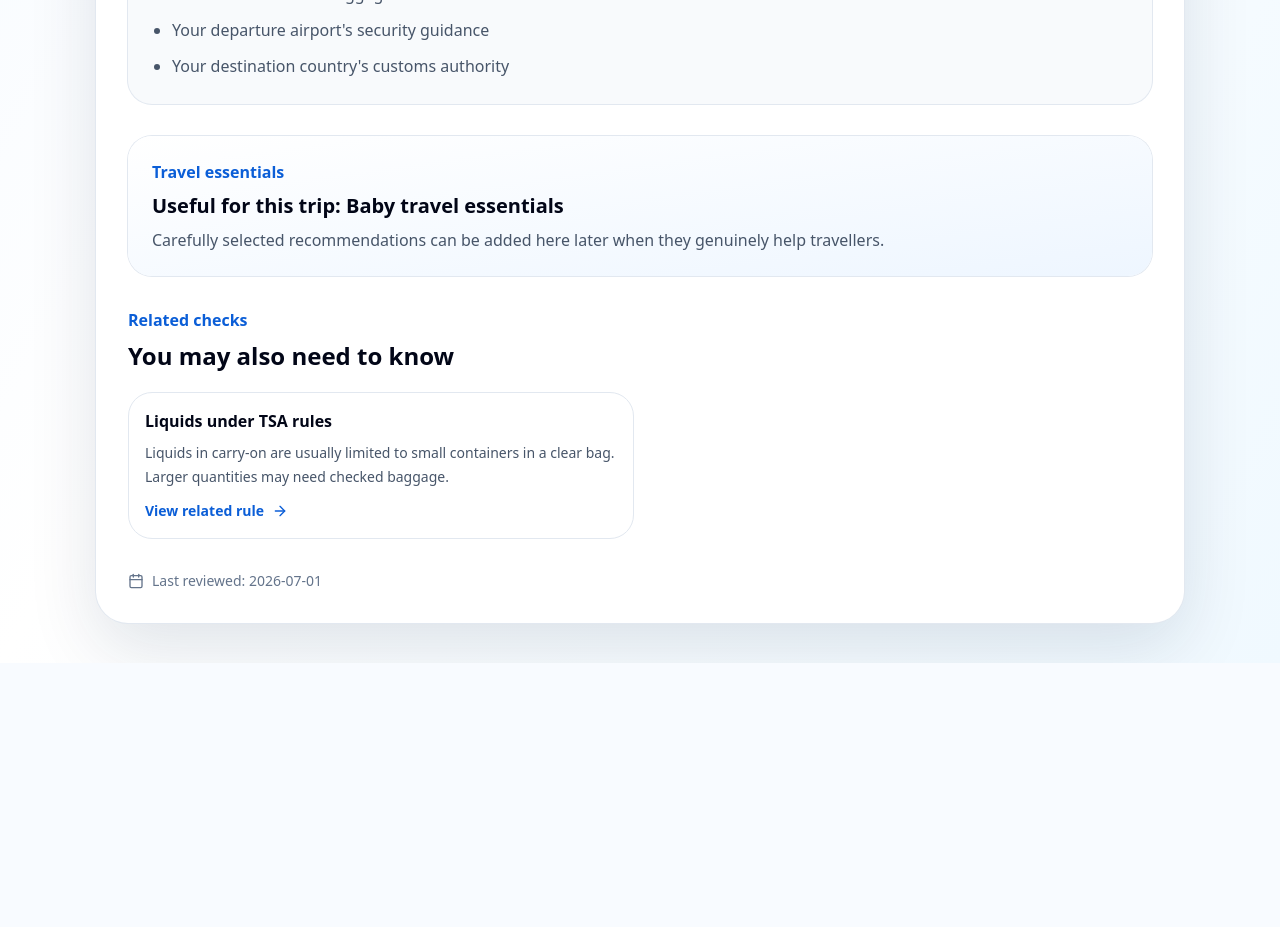
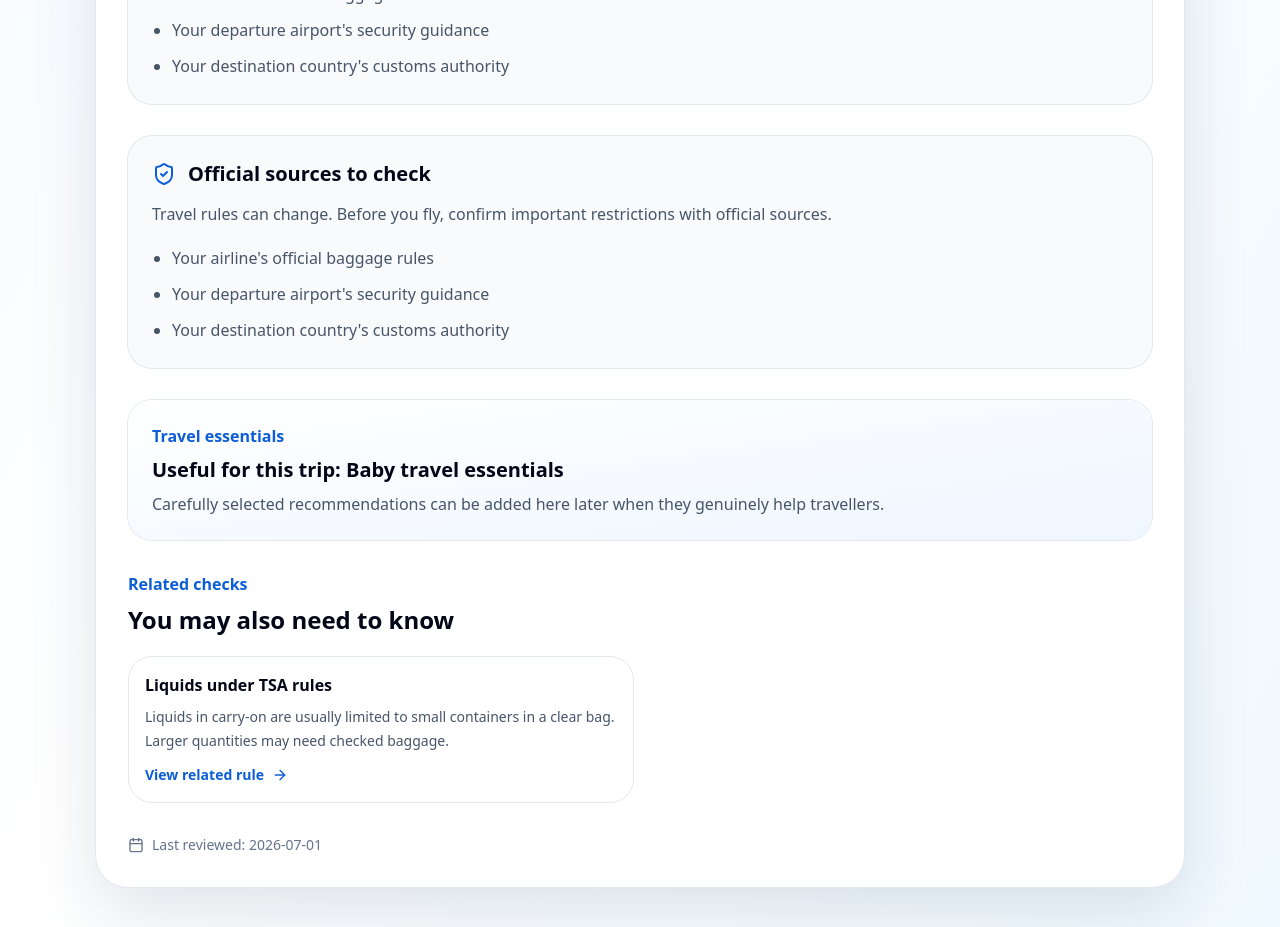
Before and after one commit to gauravmehta2702/canibringitnow-v2, a Next.js app: page /rules/baby-milk-plane/ in a window 1280 px wide. Shown: the part 1440-2367 px from the top of the page. Before the commit the page ends 2103 px from the top, so only its background shows below. Built offline with nearby package versions, Linux system fonts and the light colour scheme.

Commit message:
Add official sources section

```diff
--- a/src/app/rules/[slug]/page.tsx
+++ b/src/app/rules/[slug]/page.tsx
@@ -233,6 +233,22 @@ const faqSchema = buildFaqSchema(rule);
     <li>Your destination country&apos;s customs authority</li>
   </ul>
 </div>
+            <div className="mt-8 rounded-3xl bg-slate-50 p-6 ring-1 ring-slate-200">
+  <div className="flex items-center gap-3">
+    <ShieldCheck className="h-6 w-6 text-brand-600" />
+    <h2 className="text-xl font-bold text-slate-950">Official sources to check</h2>
+  </div>
+
+  <p className="mt-3 leading-7 text-slate-600">
+    Travel rules can change. Before you fly, confirm important restrictions with official sources.
+  </p>
+
+  <ul className="mt-4 list-disc space-y-2 pl-5 leading-7 text-slate-600">
+    <li>Your airline&apos;s official baggage rules</li>
+    <li>Your departure airport&apos;s security guidance</li>
+    <li>Your destination country&apos;s customs authority</li>
+  </ul>
+</div>
             {rule.affiliateType && (
               <div className="mt-8 rounded-3xl bg-gradient-to-br from-white to-brand-50 p-6 ring-1 ring-slate-200">
                 <p className="font-semibold text-brand-600">Travel essentials</p>
```
